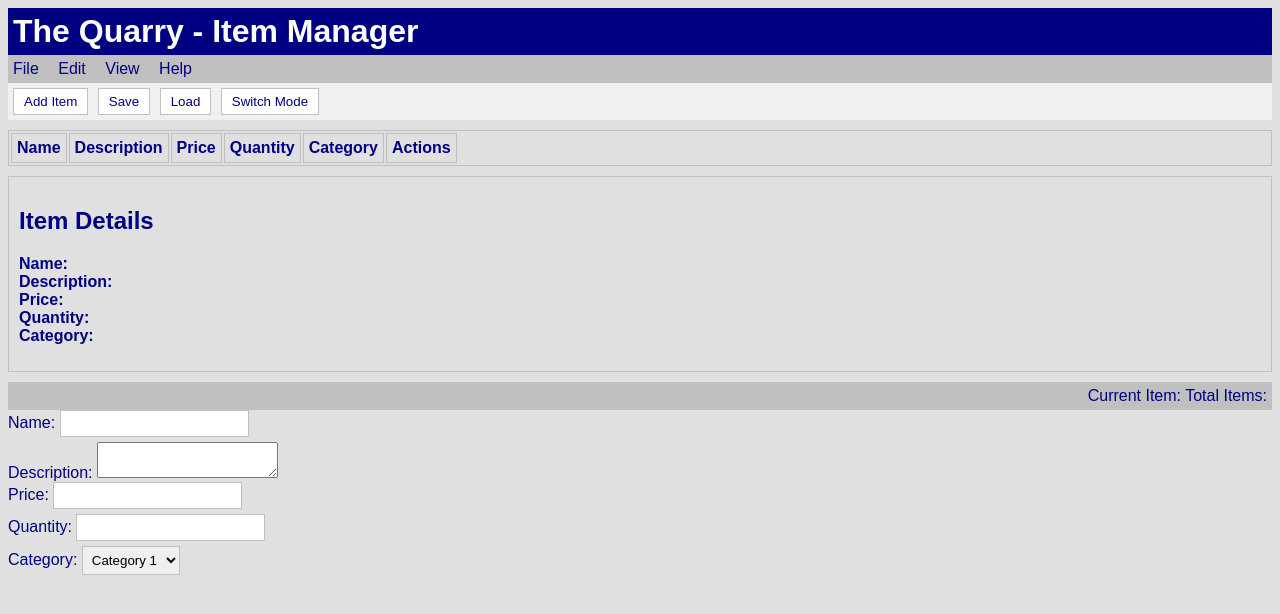
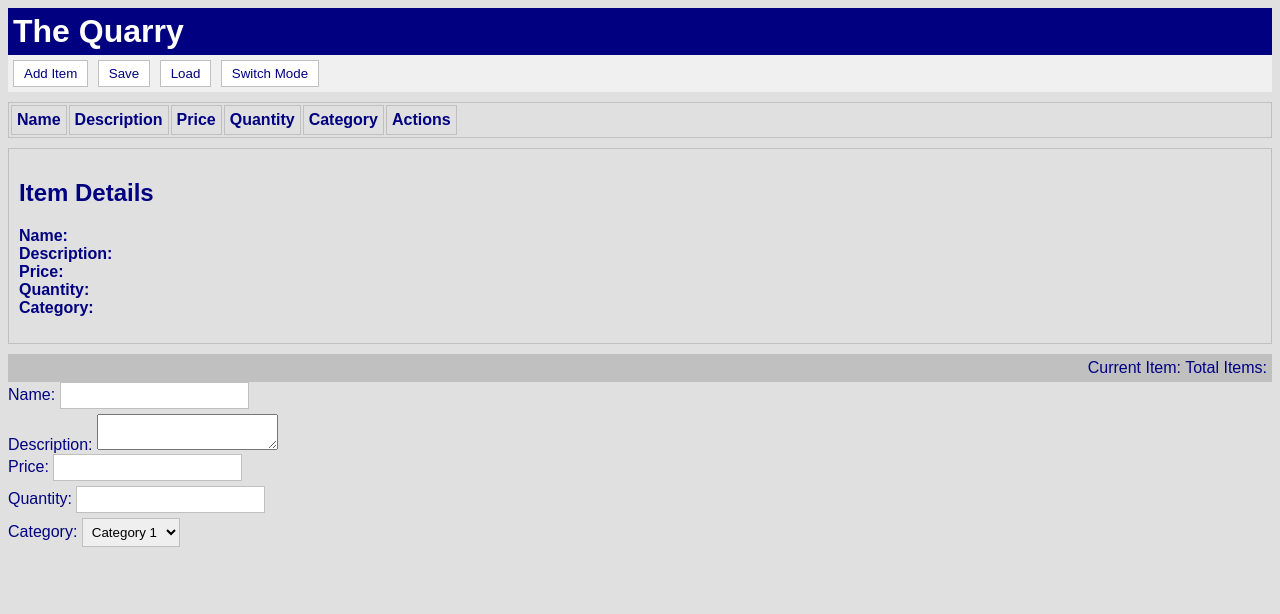
Before and after one commit to 0alex1010/quarrystoreIGNORETHIS, a plain HTML site: page index.html in a window 1280 px wide. Drawn offline with Linux system fonts and the light colour scheme.

Commit message:
Update index.html

```diff
--- a/index.html
+++ b/index.html
@@ -1,7 +1,7 @@
 <!DOCTYPE html>
 <html>
 <head>
-  <title>The Quarry - Item Manager</title>
+  <title>quarrystore</title>
   <style>
     body {
       background-color: #e0e0e0;
@@ -89,17 +89,9 @@
 <body>
 
   <div class="title-bar">
-    <h1>The Quarry - Item Manager</h1>
+    <h1>The Quarry</h1>
   </div>
 
-  <div class="menu-bar">
-    <ul>
-      <li><a href="#">File</a></li>
-      <li><a href="#">Edit</a></li>
-      <li><a href="#">View</a></li>
-      <li><a href="#">Help</a></li>
-    </ul>
-  </div>
 
   <div class="tool-bar">
     <button onclick="addItem()">Add Item</button>
```
